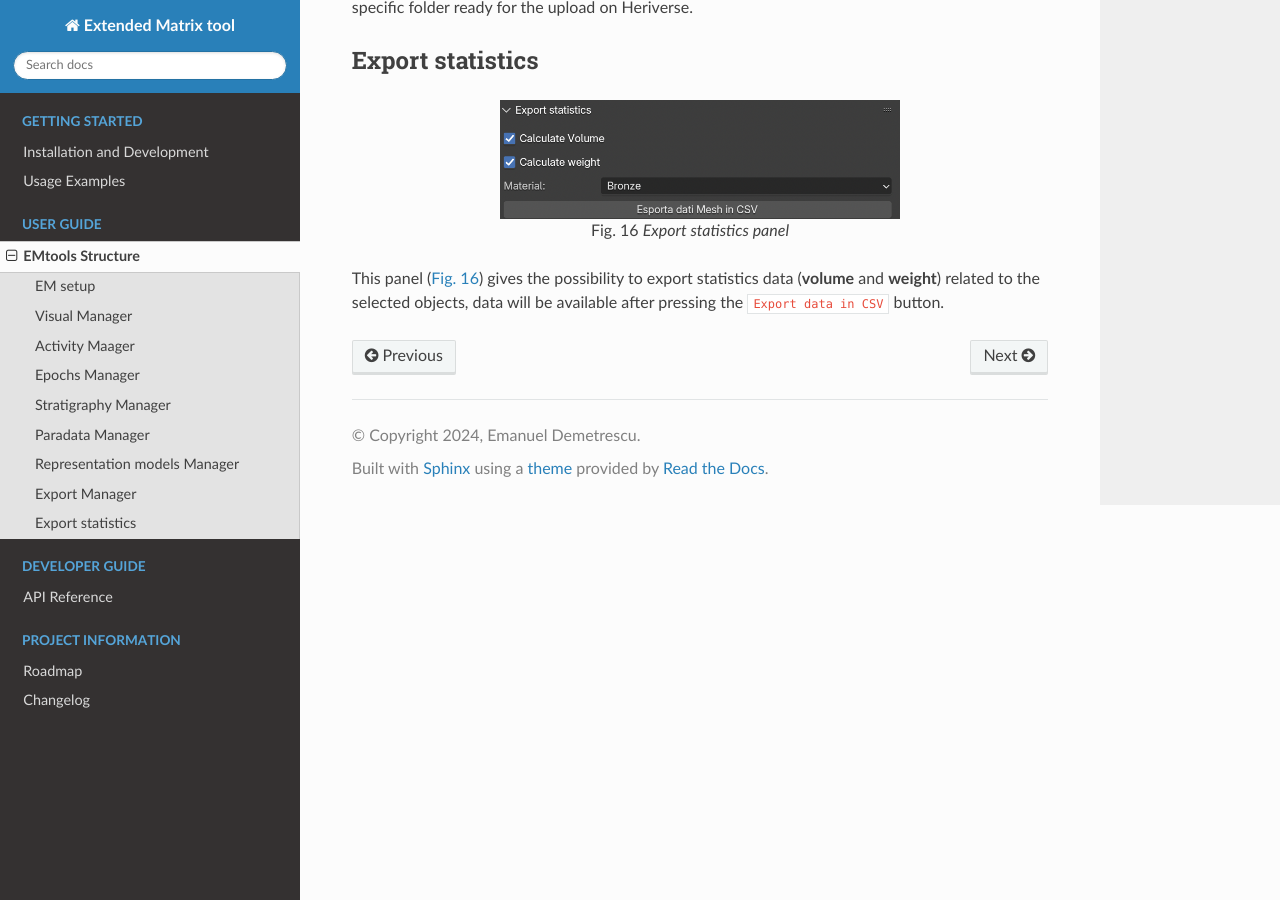
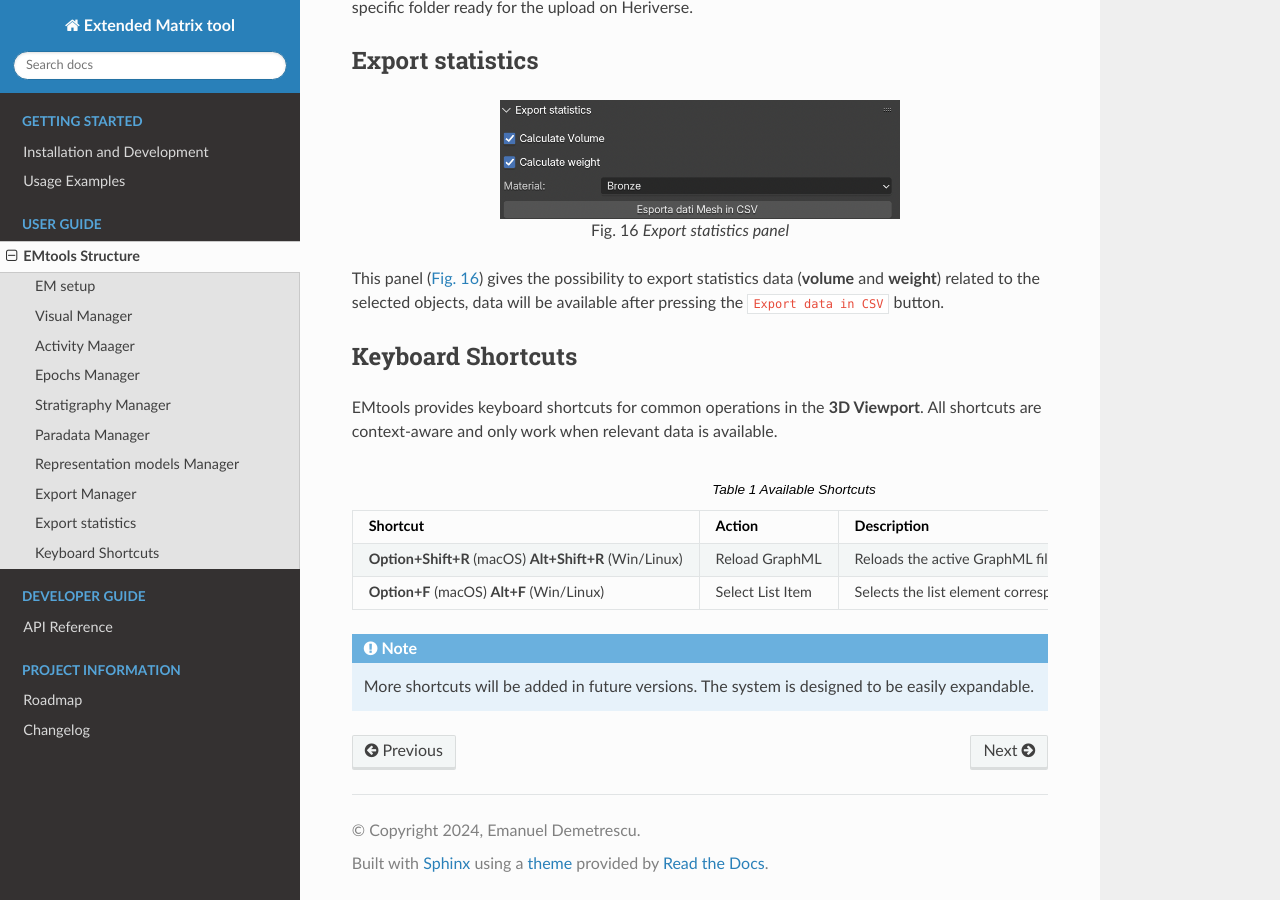
Before and after one commit to zalmoxes-laran/EM-blender-tools-doc, a Sphinx documentation site: the page built from docs/EMstructure.rst, in a window 1280 px wide and 900 px high, scrolled down 15660 px. Built offline with Sphinx 7.4.7 and the Read the Docs theme 3.1.0, drawn with Linux system fonts in a browser that asks for light colours; pages that are not in the unit, such as notebooks, are missing from menus.

Commit message:
Add keyboard shortcuts documentation to EMtools
Introduced a new section detailing available keyboard shortcuts for common operations in the 3D Viewport. Includes a list of shortcuts for reloading GraphML files and selecting list items, with notes on future expandability.

```diff
--- a/docs/EMstructure.rst
+++ b/docs/EMstructure.rst
@@ -420,3 +420,29 @@ Export statistics
    Export statistics panel
 
 This panel (:numref:`Fig. %s <EM_Export_StatisticsFIG>`) gives the possibility to export statistics data (**volume** and **weight**) related to the selected objects, data will be available after pressing the ``Export data in CSV`` button.
+
+.. _Keyboard_Shortcuts:
+
+Keyboard Shortcuts
+------------------
+
+EMtools provides keyboard shortcuts for common operations in the **3D Viewport**. All shortcuts are context-aware and only work when relevant data is available.
+
+.. list-table:: Available Shortcuts
+   :widths: 30 25 45
+   :header-rows: 1
+
+   * - Shortcut
+     - Action
+     - Description
+   * - **Option+Shift+R** (macOS)
+       **Alt+Shift+R** (Win/Linux)
+     - Reload GraphML
+     - Reloads the active GraphML file from disk
+   * - **Option+F** (macOS)
+       **Alt+F** (Win/Linux)
+     - Select List Item
+     - Selects the list element corresponding to the active 3D proxy
+
+.. note::
+   More shortcuts will be added in future versions. The system is designed to be easily expandable.
```
